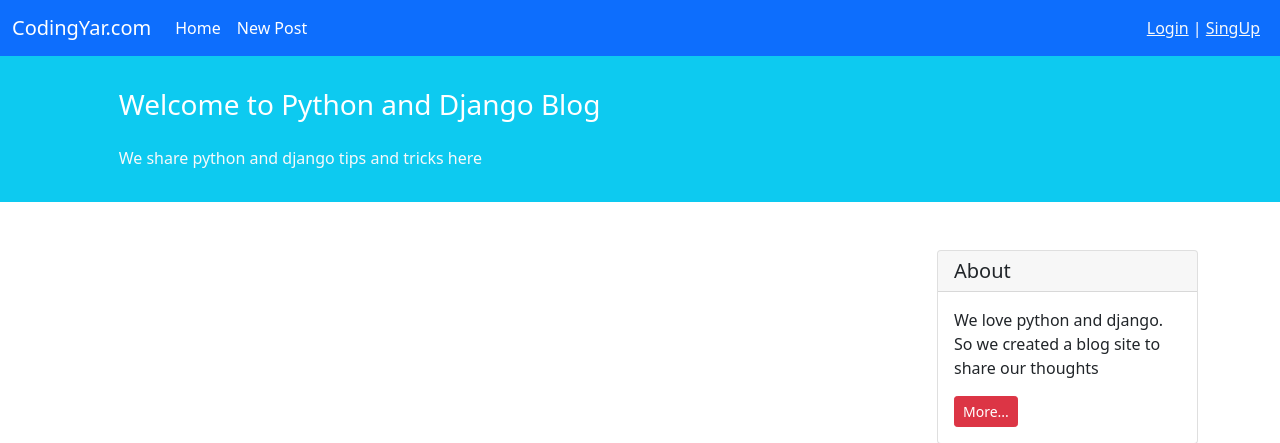
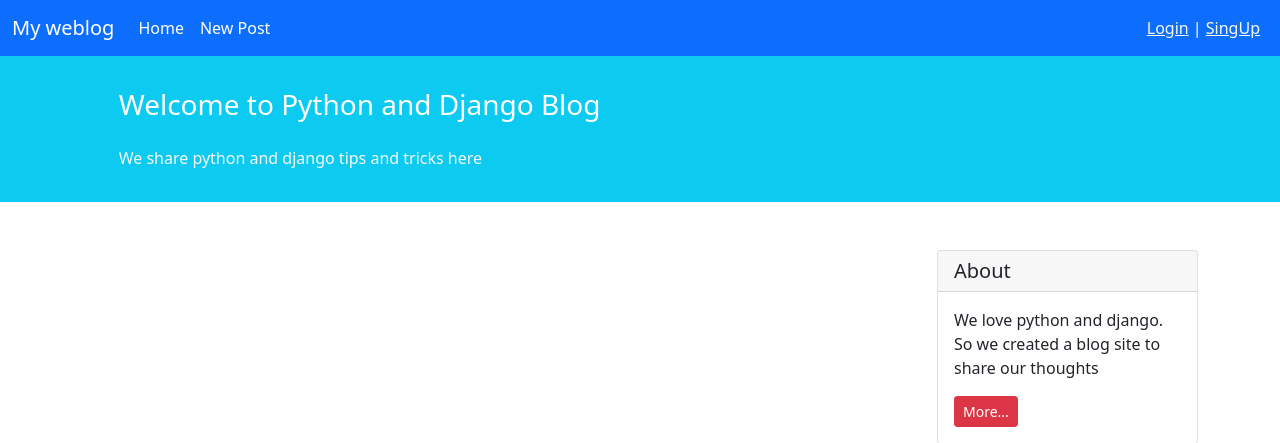
Before and after one commit to ShahroozSeifouri/django_weblog_project, a Django app: page /blog/ in a window 1280 px wide. Shown: the top 443 px of the page. Run offline with Django 4.2, Linux system fonts and the light colour scheme; data that the repository does not hold is empty.

Commit message:
edit _base.html file

```diff
--- a/templates/_base.html
+++ b/templates/_base.html
@@ -14,7 +14,7 @@
 <body>
     <nav class="navbar navbar-expand-lg navbar-dark bg-primary">
         <div class="container-fluid">
-            <a class="navbar-brand" href="#">CodingYar.com</a>
+            <a class="navbar-brand" href="#">My weblog</a>
             <button class="navbar-toggler" type="button" data-bs-toggle="collapse" data-bs-target="#navbarNavAltMarkup"
                     aria-controls="navbarNavAltMarkup" aria-expanded="false" aria-label="Toggle navigation">
                 <span class="navbar-toggler-icon"></span>
@@ -23,7 +23,6 @@
                 <div class="navbar-nav">
                     <a class="nav-link active" aria-current="page" href="{% url 'posts_list' %}">Home</a>
                     <a class="nav-link active" aria-current="page" href="{% url 'post_create' %}">New Post</a>
-{#                    <a class="nav-link" href="{% url 'posts_list' %}">Blog</a>#}
                 </div>
             </div>
             <div class="mx-2 text-white">
```
